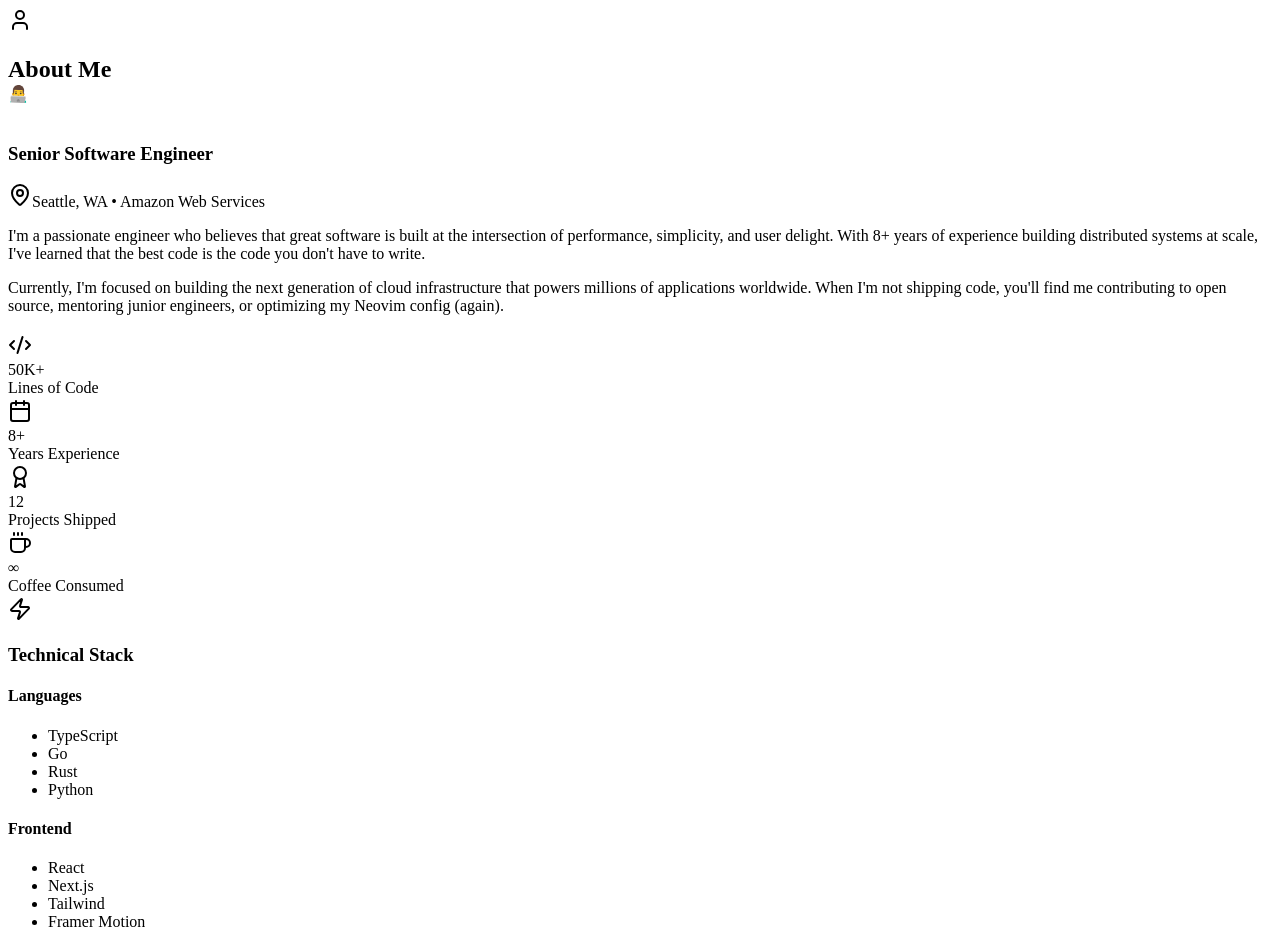
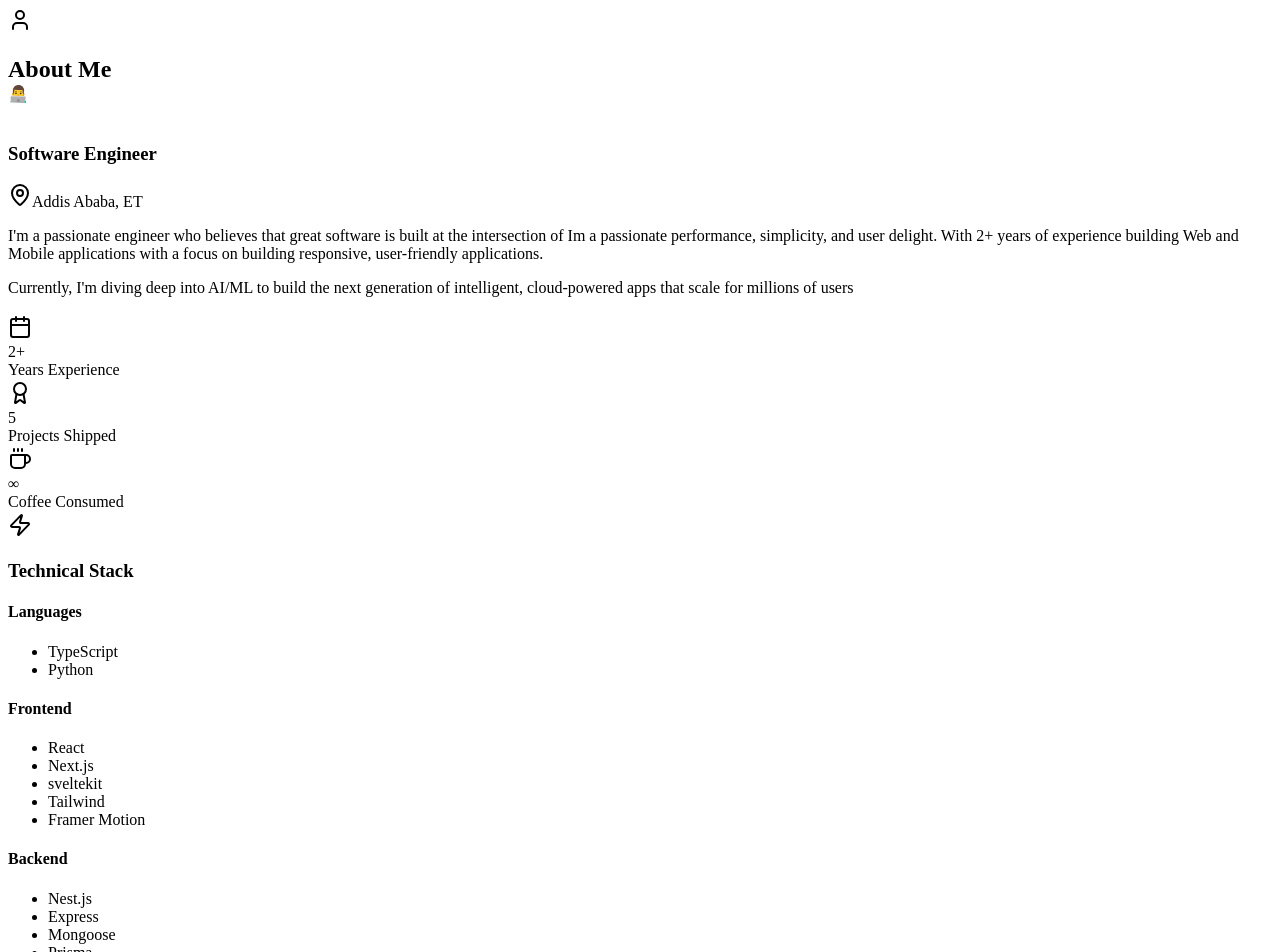
Before and after one commit to AlemayehuDabi/portfolio-, a Next.js app: page /about_page/About in a window 1280 px wide. Shown: the top 952 px of the page. Built offline with nearby package versions, Linux system fonts and the light colour scheme.

Commit message:
fix: about description and pl

```diff
--- a/pages/about_page/About.tsx
+++ b/pages/about_page/About.tsx
@@ -54,16 +54,17 @@ import { User, MapPin, Calendar, Award, Code2, Coffee, Zap } from 'lucide-react'
 import SpotlightCard from '../../component/SpotlightCard';
 
 const skills = [
-  { category: 'Languages', items: ['TypeScript', 'Go', 'Rust', 'Python'] },
-  { category: 'Frontend', items: ['React', 'Next.js', 'Tailwind', 'Framer Motion'] },
-  { category: 'Backend', items: ['Node.js', 'PostgreSQL', 'Redis', 'GraphQL'] },
-  { category: 'Cloud', items: ['AWS', 'Kubernetes', 'Terraform', 'Docker'] },
+  { category: 'Languages', items: ['TypeScript', 'Python'] },
+  { category: 'Frontend', items: ['React', 'Next.js', 'sveltekit', 'Tailwind', 'Framer Motion'] },
+  { category: 'Backend', items: ['Nest.js', 'Express',  'Mongoose', 'Prisma', 'Rest'] },
+  {category: 'DB', items: ['Mongodb', 'PostgreSQL']}
+  // { category: 'Cloud', items: ['AWS', 'Kubernetes', 'Terraform', 'Docker'] },
 ];
 
 const stats = [
-  { icon: <Code2 className="w-5 h-5" />, value: '50K+', label: 'Lines of Code' },
-  { icon: <Calendar className="w-5 h-5" />, value: '8+', label: 'Years Experience' },
-  { icon: <Award className="w-5 h-5" />, value: '12', label: 'Projects Shipped' },
+  // { icon: <Code2 className="w-5 h-5" />, value: '50K+', label: 'Lines of Code' },
+  { icon: <Calendar className="w-5 h-5" />, value: '2+', label: 'Years Experience' },
+  { icon: <Award className="w-5 h-5" />, value: '5', label: 'Projects Shipped' },
   { icon: <Coffee className="w-5 h-5" />, value: '∞', label: 'Coffee Consumed' },
 ];
 
@@ -92,33 +93,31 @@ export default function AboutSection() {
               <span className="text-4xl">👨‍💻</span>
             </motion.div>
             <div className="flex-1">
-              <h3 className="text-xl font-bold gradient-text">Senior Software Engineer</h3>
+              <h3 className="text-xl font-bold gradient-text">Software Engineer</h3>
               <p className="text-muted-foreground flex items-center gap-2 mt-1">
                 <MapPin className="w-4 h-4" />
-                Seattle, WA • Amazon Web Services
+                Addis Ababa, ET
               </p>
             </div>
           </div>
 
           <p className="text-muted-foreground leading-relaxed">
-            I'm a passionate engineer who believes that great software is built at the intersection of
+            I&#39;m a passionate engineer who believes that great software is built at the intersection of
+            Im a passionate
             <span className="text-foreground font-medium"> performance</span>,
             <span className="text-foreground font-medium"> simplicity</span>, and
             <span className="text-foreground font-medium"> user delight</span>.
-            With 8+ years of experience building distributed systems at scale, I've learned that the best code
-            is the code you don't have to write.
+            With 2+ years of experience building Web and Mobile applications with a focus on building responsive, user-friendly applications.
           </p>
 
           <p className="text-muted-foreground leading-relaxed">
-            Currently, I'm focused on building the next generation of cloud infrastructure that powers
-            millions of applications worldwide. When I'm not shipping code, you'll find me contributing
-            to open source, mentoring junior engineers, or optimizing my Neovim config (again).
+          Currently, I'm diving deep into AI/ML to build the next generation of intelligent, cloud-powered apps that scale for millions of users
           </p>
         </div>
       </SpotlightCard>
 
       {/* Stats Grid */}
-      <div className="grid grid-cols-2 md:grid-cols-4 gap-4">
+      <div className="grid grid-cols-2 md:grid-cols-3 gap-4">
         {stats.map((stat, index) => (
           <motion.div
             key={stat.label}
```
